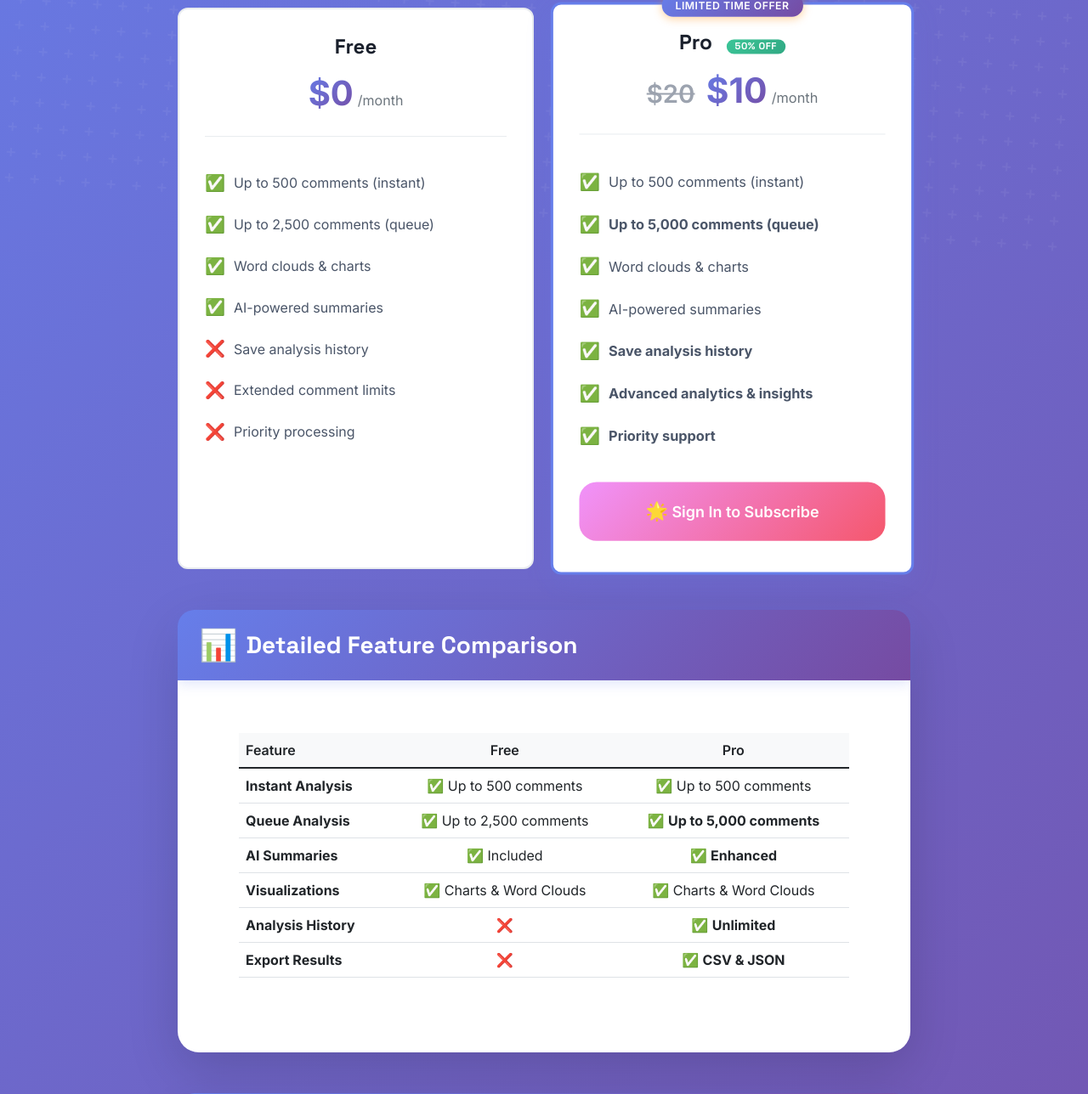
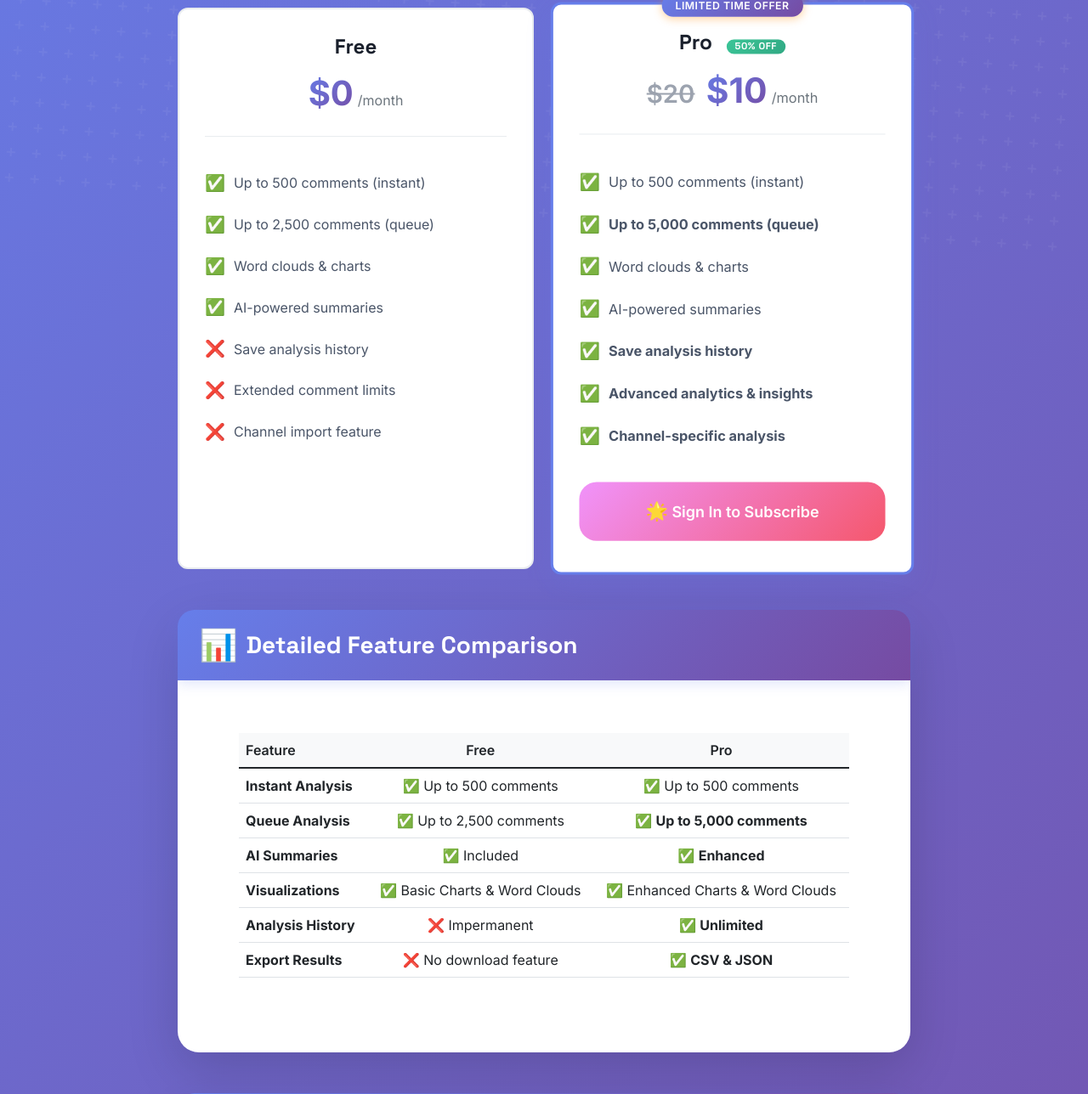
Before and after one commit to theresaanna/sentiment_analyzer, a Flask app: page /auth/subscribe in a window 1280 px wide. Shown: the part 520-1808 px from the top of the page at 85% size. Run offline with Flask 3, Linux system fonts and the light colour scheme.

Commit message:
copy changes

```diff
--- a/app/templates/auth/subscribe.html
+++ b/app/templates/auth/subscribe.html
@@ -241,7 +241,7 @@ a.vibe-button:hover {
                         <li><span class="feature-icon">✅</span> AI-powered summaries</li>
                         <li><span class="feature-icon">❌</span> Save analysis history</li>
                         <li><span class="feature-icon">❌</span> Extended comment limits</li>
-                        <li><span class="feature-icon">❌</span> Priority processing</li>
+                        <li><span class="feature-icon">❌</span> Channel import feature</li>
                       </ul>
                     </div>
                   </div>
@@ -265,7 +265,7 @@ a.vibe-button:hover {
                         <li><span class="feature-icon">✅</span> AI-powered summaries</li>
                         <li><span class="feature-icon">✅</span> <strong>Save analysis history</strong></li>
                         <li><span class="feature-icon">✅</span> <strong>Advanced analytics & insights</strong></li>
-                        <li><span class="feature-icon">✅</span> <strong>Priority support</strong></li>
+                        <li><span class="feature-icon">✅</span> <strong>Channel-specific analysis</strong></li>
                       </ul>
                       <div class="plan-cta">
                         {% if current_user and current_user.is_authenticated %}
@@ -321,17 +321,17 @@ a.vibe-button:hover {
                       </tr>
                       <tr>
                         <td><strong>Visualizations</strong></td>
-                        <td class="text-center">✅ Charts & Word Clouds</td>
-                        <td class="text-center">✅ Charts & Word Clouds</td>
+                        <td class="text-center">✅ Basic Charts & Word Clouds</td>
+                        <td class="text-center">✅ Enhanced Charts & Word Clouds</td>
                       </tr>
                       <tr>
                         <td><strong>Analysis History</strong></td>
-                        <td class="text-center">❌</td>
+                        <td class="text-center">❌ Impermanent</td>
                         <td class="text-center">✅ <strong>Unlimited</strong></td>
                       </tr>
                       <tr>
                         <td><strong>Export Results</strong></td>
-                        <td class="text-center">❌</td>
+                        <td class="text-center">❌ No download feature</td>
                         <td class="text-center">✅ <strong>CSV & JSON</strong></td>
                       </tr>
                     </tbody>
```
Also changed, not shown: frontend/src/analyze.jsx (+2 -8 lines).
